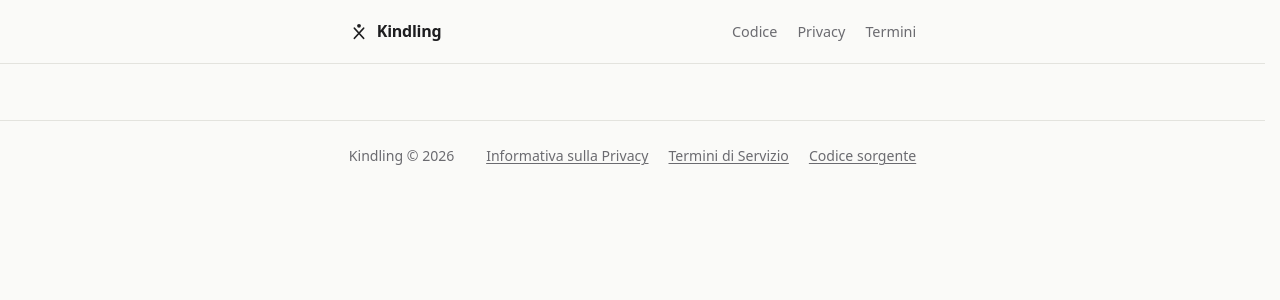
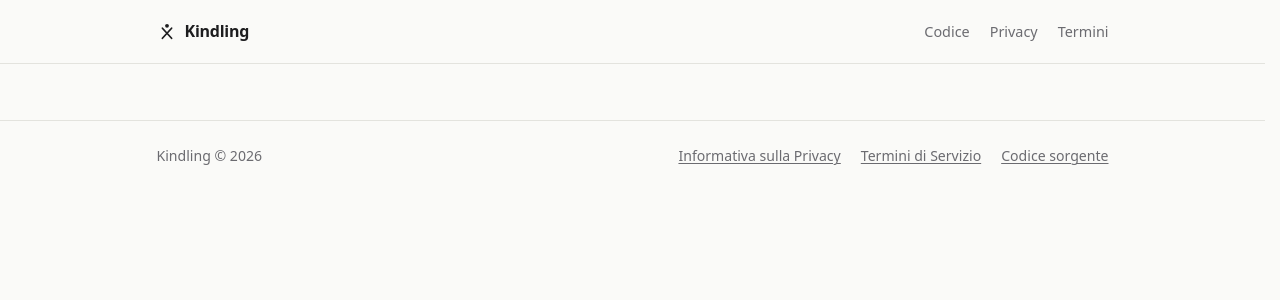
Before and after one commit to NikeGipple/Kindling, a Python web app: template dashboard/templates/accesso_negato.html in a window 1280 px wide. Shown: the top 300 px of the page. Run offline with Jinja, Linux system fonts and the light colour scheme; the template is opened without the code that fills it, so the values that code supplies are empty.

Commit message:
accesso: si allarga il testo, non si restringe la colonna
Corregge bc0d312, che aveva letto la richiesta al contrario: la colonna
delle pagine pubbliche torna quella di tutta la cornice (62rem, nessun
@property), e sono paragrafi e voci di elenco a perdere il tetto di 62ch
su accesso e accesso negato (body:has(header.sito nav.servizio)). Sulle
altre pagine fuori dalle viste il 62ch resta.

Verifica (getBoundingClientRect, Chromium):
- 1280/1440/1920, /login e accesso negato: testata, main e piede sui
  bordi di prima (es. 136,5-1128,5 a 1280); p e li da 156,5 a 1108,5,
  cioe' dal bordo del marchio a quello dei link di servizio e della riga
  del piede; nessun overflow;
- controllo: tolto nav.servizio dal DOM, p e li tornano a 535px (62ch);
- 375px: numeri identici a prima (testo e bottone 20-355);
- pytest: 664 passed, 28 skipped.

Co-Authored-By: Claude Opus 5.5 <noreply@anthropic.com>

```diff
--- a/dashboard/static/dashboard.css
+++ b/dashboard/static/dashboard.css
@@ -152,34 +152,6 @@ a:hover { color: var(--testo); }
    da bordo a bordo, perche' erano dentro alla colonna invece che dietro. */
 .contenitore { max-width: 62rem; margin: 0 auto; padding: 0 1.25rem; }
 
-/* Le pagine pubbliche (accesso, accesso negato) hanno una colonna larga quanto
-   il loro testo, non 62rem. Non hanno altro che paragrafi ed elenco, e quelli
-   si fermano a 62ch (piu' sotto, main:not(.vista) p): a 16px su Segoe UI sono
-   534,75px dentro una colonna da 952, e i 417px vuoti a destra si leggevano come
-   una pagina spinta a sinistra o troncata — piu' larghi a ogni schermo piu'
-   largo. Misurati, non stimati: il centraggio era giusto a 1280, 1440 e 1920.
-   Il 62ch resta 62ch; a stringersi e' la colonna.
-
-   Testata, contenuto e piede insieme, non il solo <main>: il bordo sinistro del
-   testo cade dove cade il marchio (base.html), e un main piu' stretto sotto una
-   testata da 62rem lo sposterebbe di 208px.
-
-   La misura sta in una proprieta' registrata come <length>, e non e' una
-   complicazione: un `ch` si risolve sul corpo dell'elemento che lo usa, e il
-   piede sta a .88rem — lo stesso 62ch li' dentro darebbe una colonna del 12% piu'
-   stretta. Registrata, si calcola una volta sola sul body (16px, il corpo dei
-   paragrafi) e scende in pixel. Senza supporto a @property il piede si
-   stringerebbe di quel 12%, niente di piu'.
-
-   La condizione e' nav.servizio nella testata, cioe' _testata_pubblica.html: il
-   fatto "questa pagina si vede da fuori" ha gia' un posto solo, e un test
-   (test_dashboard_cornice.py) vincola quel nav alle sole pagine pubbliche.
-   Sotto i 62ch piu' respiro la colonna e' gia' la viewport e questo tetto non
-   agisce: sotto i 34rem vale solo quello che c'era. */
-@property --colonna-pubblica { syntax: "<length>"; inherits: true; initial-value: 0px; }
-body:has(header.sito nav.servizio) { --colonna-pubblica: calc(62ch + 2.5rem); }
-body:has(header.sito nav.servizio) .contenitore { max-width: var(--colonna-pubblica); }
-
 /* Le quattro viste restano a 15px/1.5. Le tabelle (ventisei colonne nelle
    coorti) e i grafici hanno larghezze e soglie di a-capo tarate su quel corpo:
    portarle a 16 e' un lavoro a se', che si misura sulle viste e non qui.
@@ -333,6 +305,18 @@ a:focus-visible, button:focus-visible, summary:focus-visible {
    ragione. Le viste no: li' il testo sta in celle e colonne, che una larghezza
    massima romperebbe. */
 main:not(.vista) p, main:not(.vista) li { max-width: 62ch; }
+
+/* Tranne sulle due pagine pubbliche (accesso, accesso negato): li' non c'e'
+   altro che un paragrafo e un elenco, e a 62ch — 534,75px a 16px su Segoe UI,
+   dentro una colonna utile da 952 — i 417px vuoti a destra si leggevano come
+   una pagina spinta a sinistra o troncata. Il testo prende la colonna; la
+   colonna resta quella di tutta la cornice, cosi' il testo resta sotto il
+   marchio e finisce dove finiscono i link di servizio.
+   La condizione e' nav.servizio nella testata, cioe' _testata_pubblica.html:
+   il fatto "questa pagina si vede da fuori" ha gia' un posto solo, e un test
+   (test_dashboard_cornice.py) vincola quel nav alle sole pagine pubbliche. */
+body:has(header.sito nav.servizio) main p,
+body:has(header.sito nav.servizio) main li { max-width: none; }
 
 /* I fatti della pagina d'accesso: un termine e una frase per voce, al posto del
    paragrafo unico che stava in fondo alla pagina in grigio. Sono il consenso
```
